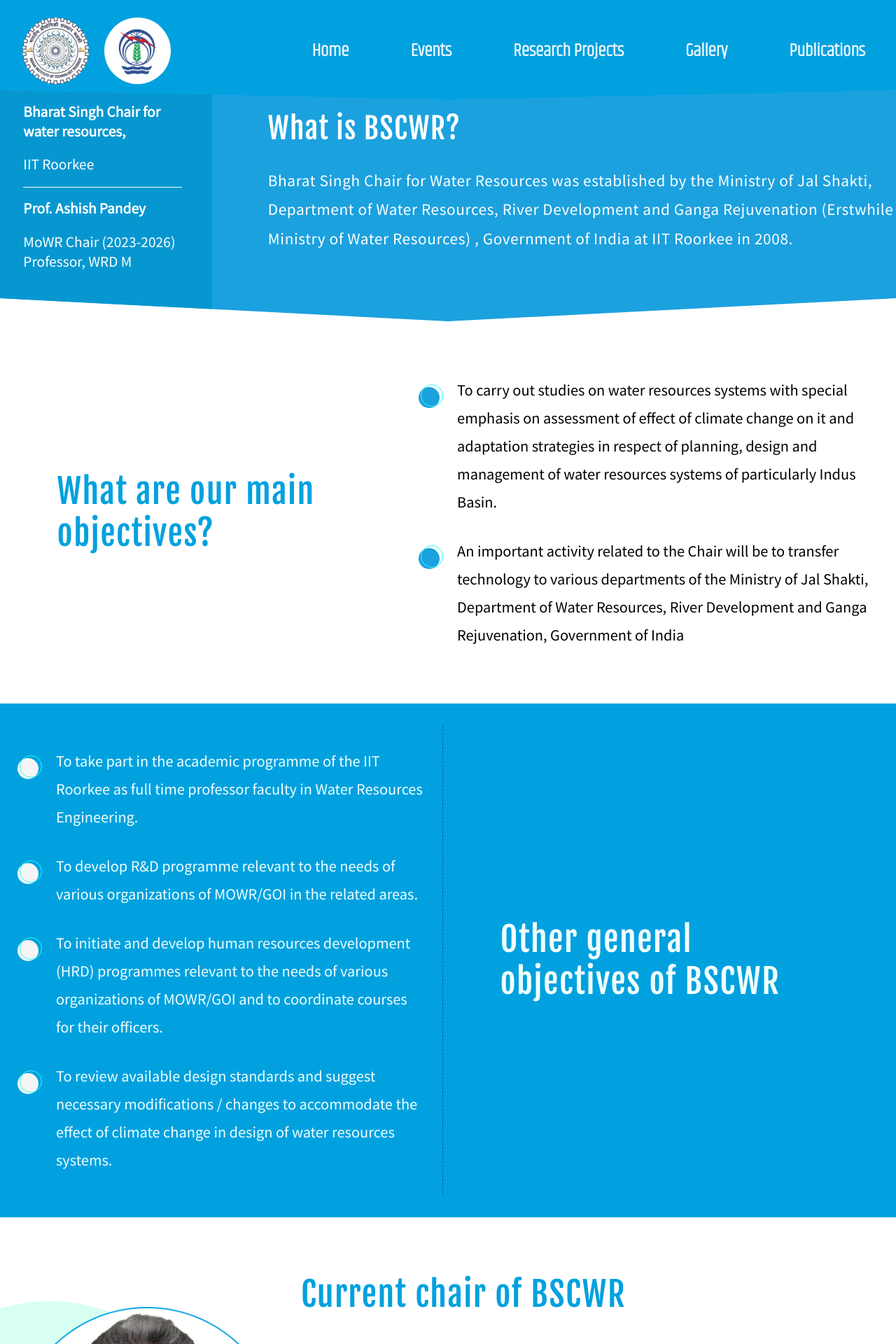
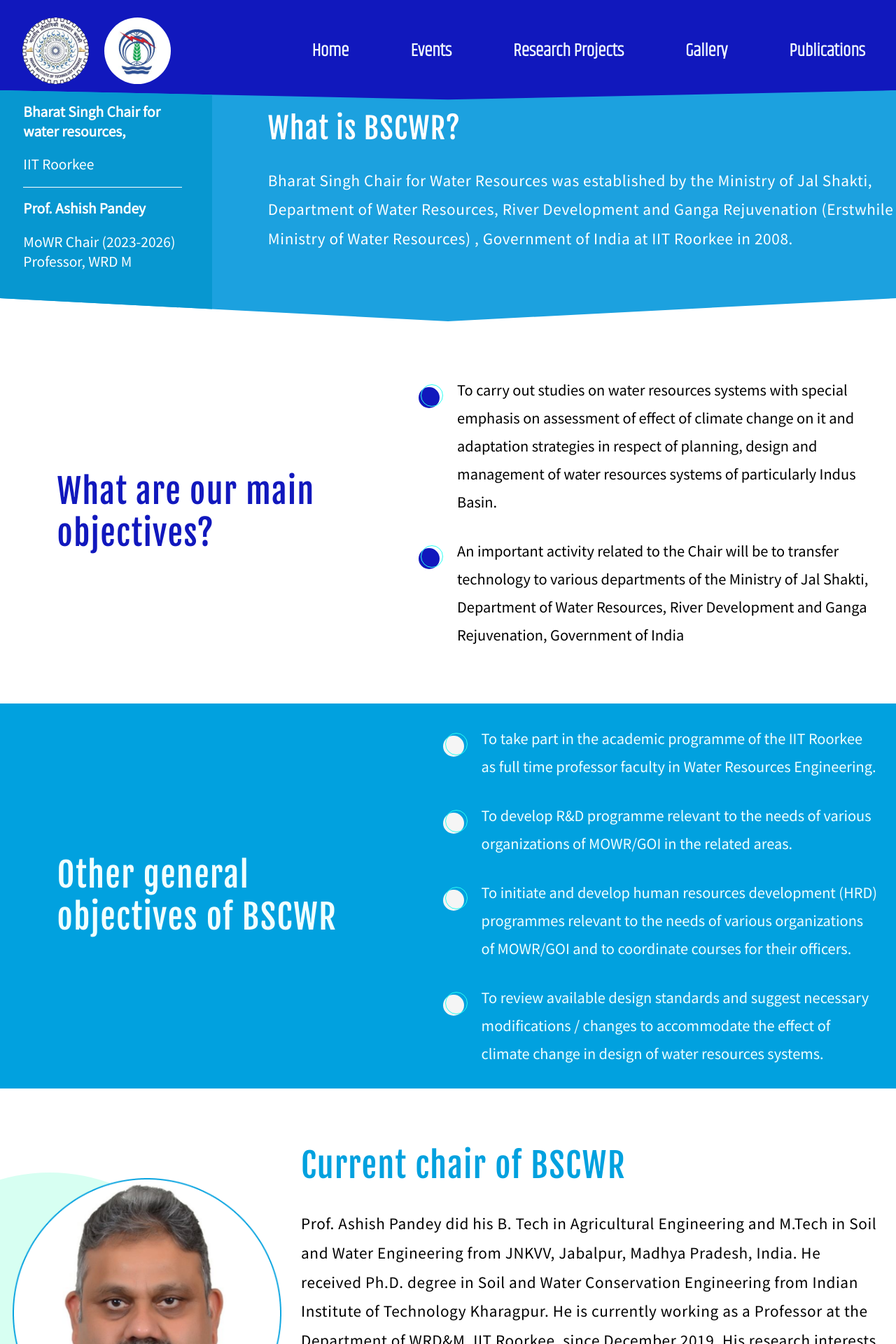
Before and after one commit to arnabBaruah009/bscwr, a React (Create React App) app: page / in a window 1280 px wide. Shown: the top 1920 px of the page at 70% size. Built offline with nearby package versions, Linux system fonts and the light colour scheme; a web font is replaced by a local one.

Commit message:
Added colors

```diff
--- a/src/pages/Home.js
+++ b/src/pages/Home.js
@@ -155,21 +155,21 @@
         <div className={`${styles.bckGrnd} ${styles.bckGrnd2}`}></div>
         <h1>Chair Professors</h1>
         <div className={styles.container}>
-          <div className={styles.item}>
+          <div className={`${styles.item} ${styles.col1}`} >
             <p>July 26, 2013 - July 2012</p>
             <p>Dr. NK Goel</p>
             <p>Professor, Dept. of Hydrology, IIT Roorkee.</p>
           </div>
-          <div className={styles.item}>
+          <div className={`${styles.item} ${styles.col2}`}>
             <p>2017-2019</p>
             <p>The position remained unoccupied</p>
           </div>
-          <div className={styles.item}>
+          <div className={`${styles.item} ${styles.col3}`}>
             <p>July 30, 2019 - July 20222</p>
             <p>Dr. S. K. Mishra</p>
             <p>Current chair of BSCWR</p>
           </div>
-          <div className={styles.item}>
+          <div className={`${styles.item} ${styles.col4}`}>
             <p>Jan 18, 2023</p>
             <p>To till date</p>
           </div>
--- a/src/styles/home.module.css
+++ b/src/styles/home.module.css
@@ -72,7 +72,7 @@
   font-weight: 400;
   font-size: 3em;
   letter-spacing: 0.03em;
-  color: #01a1df;
+  color: #1118BD;
   padding: 0px 1.7em;
 }
 
@@ -97,7 +97,7 @@
   position: absolute;
   height: 30px;
   width: 30px;
-  background: #1ca1df;
+  background: #1118BD;
   border-radius: 50%;
   left: -55px;
   top: 16px;
@@ -115,23 +115,12 @@
 }
 
 .otherObjDiv {
-  padding: 2em 0;
   background-color: #01a1df;
   color: azure;
-  flex-direction: row-reverse;
 }
 
 .otherObjDiv h1 {
   color: azure;
-  padding-right: 1.7em;
-}
-
-.otherObjListDiv{
-  border-right: 1px dashed #014fdf;
-}
-
-.otherObjListDiv ol {
-  padding-left: 5em;
 }
 
 .otherObjListDiv ol li::before {
@@ -303,6 +292,19 @@
   translate: 25px -25px;
 }
 
+.col1{
+  background-color: #CFB427;
+}
+.col2{
+  background-color: #8D2ED8;
+}
+.col3{
+  background-color: #BE2440;
+}
+.col4{
+  background-color: #33D818;
+}
+
 .bckGrnd {
   position: absolute;
   background-color: #7fffd44f;
--- a/src/styles/navbar.module.css
+++ b/src/styles/navbar.module.css
@@ -1,6 +1,6 @@
 .nav {
   height: 9rem;
-  background-color: #01a1df;
+  background-color: #1118BD;
   display: grid;
   grid-template-columns: 2rem 1fr 3fr;
   clip-path: polygon(0 0, 100% 0%, 100% 90%, 50% 100%, 0 90%);
--- a/src/styles/research.module.css
+++ b/src/styles/research.module.css
@@ -32,7 +32,7 @@
 .headerBox {
   height: 3em;
   width: 100%;
-  background-color: #01a1df;
+  background-color: #259d8f;
   font-size: 1.3em;
   letter-spacing: 2px;
   color: white;
```
